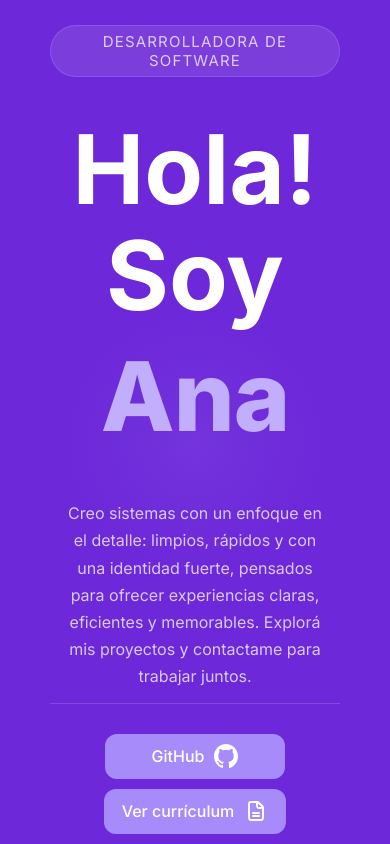
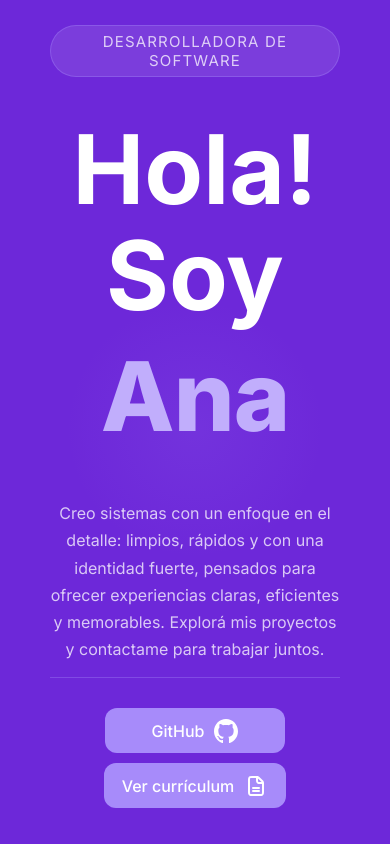
Before and after one commit to anadruetta29/dev-portfolio, a React (Vite) app: page / in a window 390 px wide. Shown: the top 844 px of the page. Built offline with nearby package versions, Linux system fonts and the light colour scheme.

Commit message:
Update style.module.css

```diff
--- a/src/ui/components/sections/about-me/style.module.css
+++ b/src/ui/components/sections/about-me/style.module.css
@@ -134,7 +134,6 @@
 
     .description {
         max-width: 100%;
-        padding: 12px 16px;
         font-size: 16px;
         padding-top: 0;
     }
```
